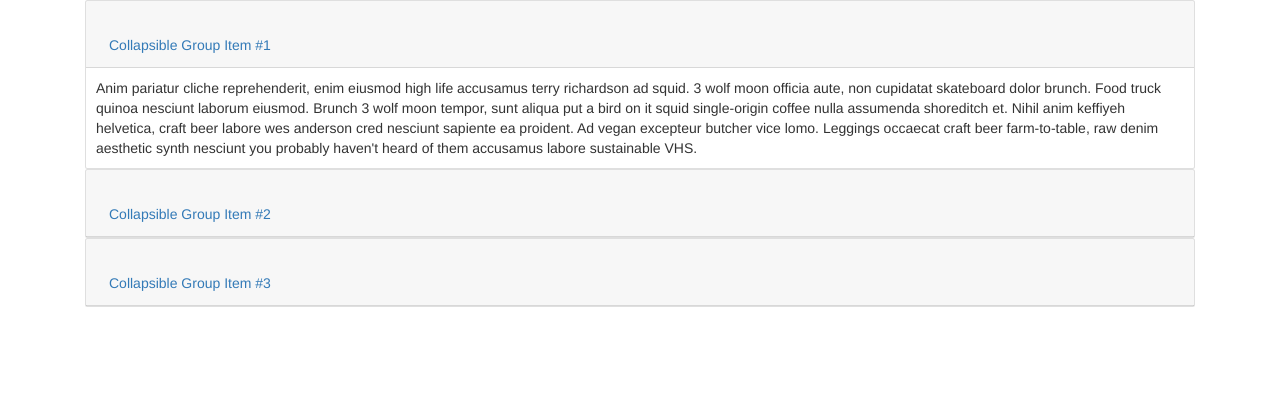
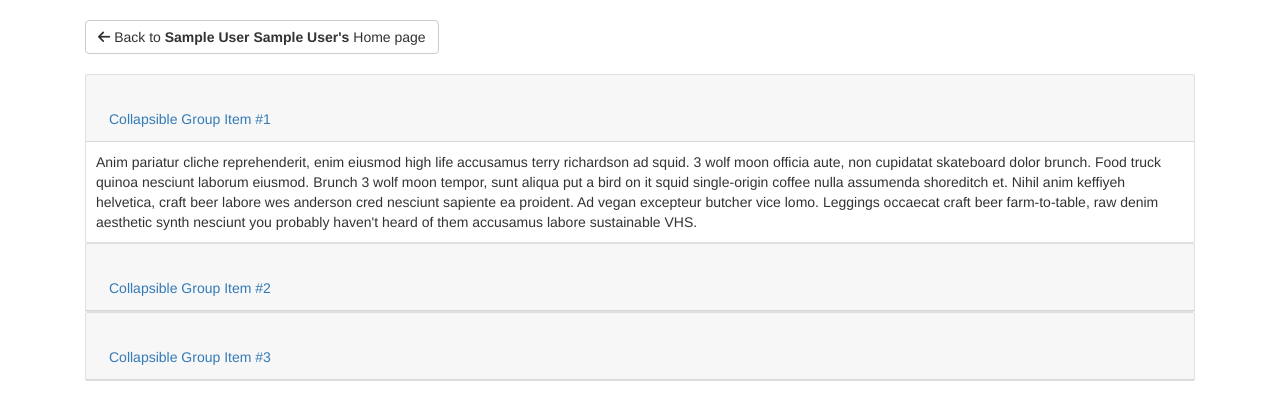
Before and after one commit to aswin-syras/Employee-Management-System, a Flask app: page /help in a window 1280 px wide. Shown: the part 64-484 px from the top of the page. Run offline with Flask 2, Linux system fonts and the light colour scheme; the visitor is signed in with stand-in values (Sample User, id 1); some libraries are stand-ins or nearby versions.

Commit message:
[Added Home page button in Help]

```diff
--- a/templates/shared-component/help.html
+++ b/templates/shared-component/help.html
@@ -10,7 +10,19 @@
     <link href="https://maxcdn.bootstrapcdn.com/bootstrap/3.3.6/css/bootstrap.min.css" rel="stylesheet" />
     <script src="https://kit.fontawesome.com/dcd863c3d4.js" crossorigin="anonymous"></script>
     <link rel="stylesheet" type="text/css" rel="stylesheet" href="{{ url_for('static', filename='css/styles.css') }}">
+    <style>
+        .mtb-20 {
+            margin-bottom: 20px;
+            margin-top: 20px;
+        }
+    </style>
     <div class="container">
+            {% if session['employee_id'] %}
+                <a href="{{ url_for('employees.home') }}" class="btn btn-default mtb-20"><i class="fas fa-arrow-left"></i>  Back to <b>{{ session['first_name'] }} {{ session['last_name'] }}'s</b> Home page</a>
+             {% endif %}
+            {% if not session['employee_id'] and session['first_name'] %}
+                <a href="{{ url_for('admin.adminHome') }}" class="btn btn-default mtb-20"><i class="fas fa-arrow-left"></i>  Back to <b>{{ session['first_name'] }} {{ session['last_name'] }}'s</b> Home page</a>
+            {% endif %}
         <div class="accordion" id="accordionExample">
             <div class="card">
                 <div class="card-header" id="headingOne">
```
